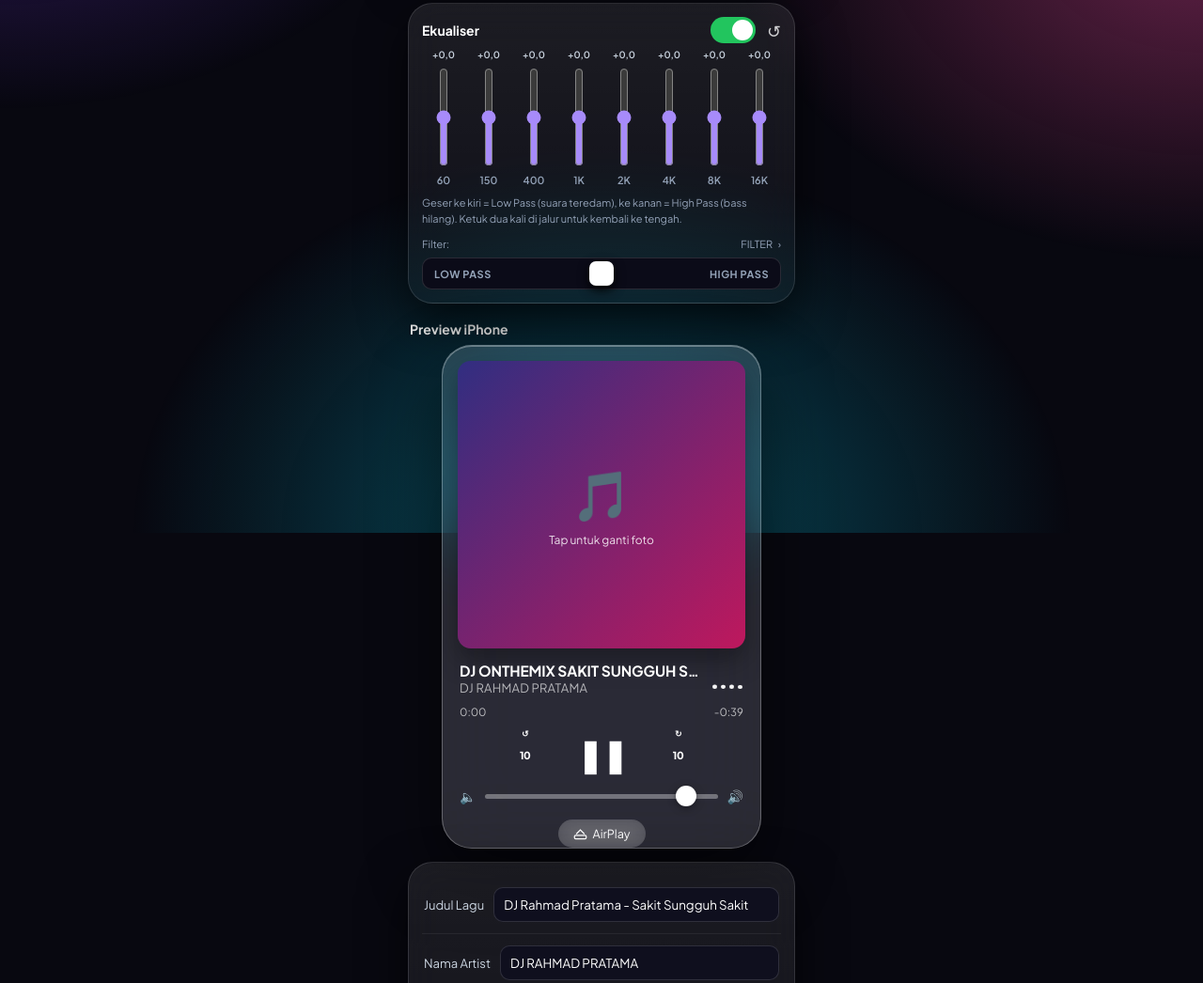
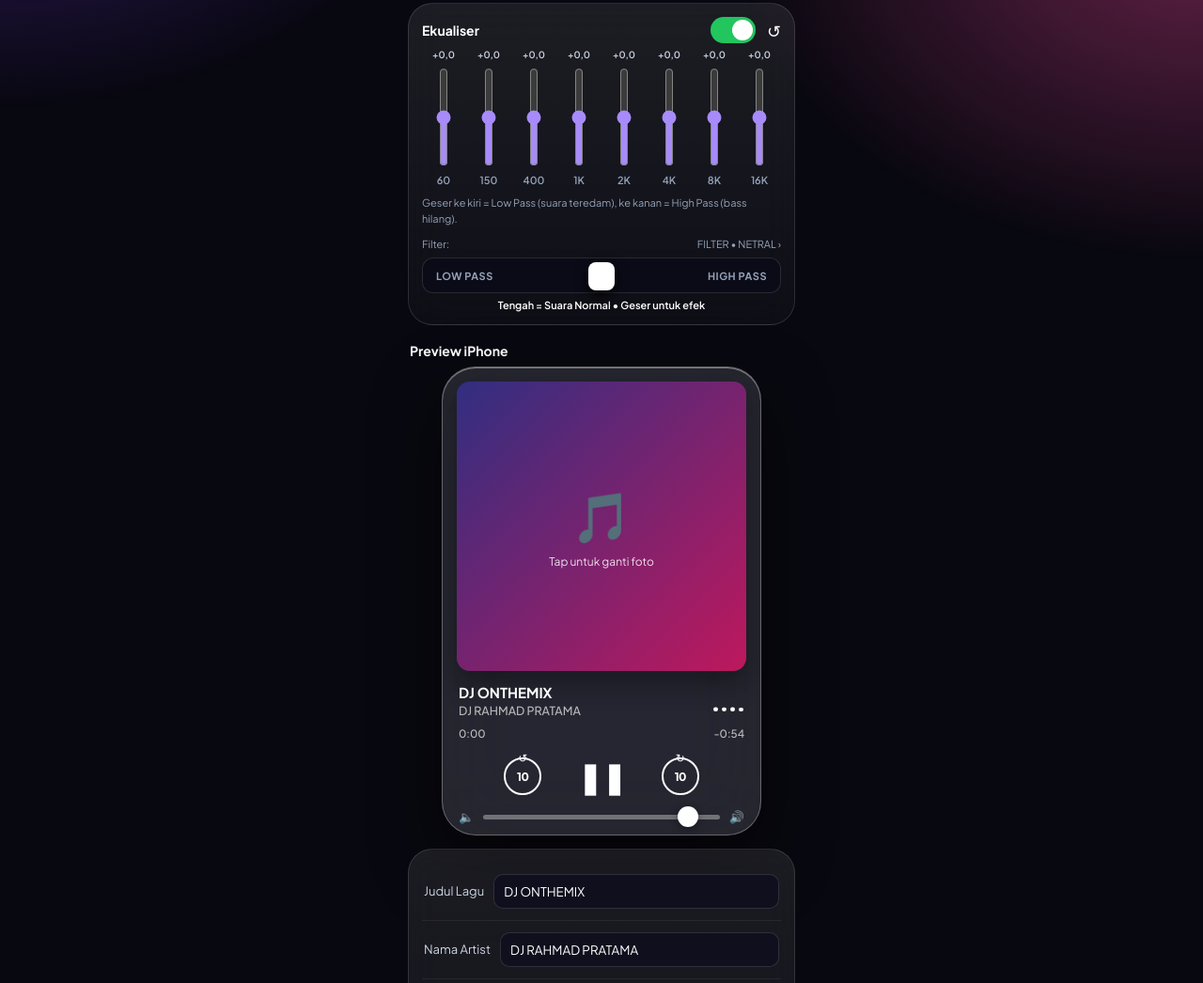
Before and after one commit to rhmdprtma/StudioRemix, a plain HTML site: page index.html in a window 1280 px wide. Shown: the part 233-1279 px from the top of the page at 94% size. Drawn offline with Linux system fonts and the light colour scheme.

Commit message:
Update index.html

```diff
--- a/index.html
+++ b/index.html
@@ -1,25 +1,24 @@
 <!DOCTYPE html>
 <html lang="id"><head><meta charset="UTF-8"><meta name="viewport" content="width=device-width,initial-scale=1">
 <title>StudioRemix - by Tama-ID</title>
-<link href="https://fonts.googleapis.com/css2?family=Plus+Jakarta+Sans:wght@400;600;700;800&display=swap" rel="stylesheet">
+<link href="https://fonts.googleapis.com/css2?family=Plus+Jakarta+Sans:wght@400;500;600;700;800&display=swap" rel="stylesheet">
 <style>
 *{margin:0;padding:0;box-sizing:border-box;font-family:'Plus Jakarta Sans',sans-serif;-webkit-tap-highlight-color:transparent}
 body{background:#080810;color:#fff;min-height:100vh}
-body::before{content:'';position:fixed;inset:0;background:radial-gradient(500px 350px at 0% 0%,#7c3aed66,transparent),radial-gradient(500px 350px at 100% 20%,#ec489966,transparent),radial-gradient(500px 400px at 50% 100%,#06b6d466,transparent)}
+body::before{content:'';position:fixed;inset:0;background:radial-gradient(500px 350px at 0% 0%,#7c3aed66,transparent),radial-gradient(500px 350px at 100% 20%,#ec489966,transparent)}
 .app{position:relative;z-index:1;max-width:440px;margin:auto;padding:14px 14px 80px}
 .top{display:flex;justify-content:space-between;align-items:center;padding:6px 2px 14px}
 .logo{font-weight:800;font-size:22px}.logo i{font-style:normal;background:linear-gradient(90deg,#a78bfa,#f472b6,#22d3ee);-webkit-background-clip:text;-webkit-text-fill-color:transparent}
 .badge{background:#ffffff14;border:1px solid #ffffff25;padding:6px 11px;border-radius:99px;font-size:11px;font-weight:700}
-.card{background:linear-gradient(180deg,#ffffff16,#ffffff07);border:1px solid #ffffff20;backdrop-filter:blur(18px);border-radius:26px;padding:14px;box-shadow:0 20px 50px #000a}
+.card{background:linear-gradient(180deg,#ffffff16,#ffffff07);border:1px solid #ffffff20;backdrop-filter:blur(18px);border-radius:26px;padding:14px}
 .btn{width:100%;border:0;border-radius:14px;padding:13px;font-weight:800;font-size:14px;cursor:pointer}
 .btn-dark{background:#1b1b2e;color:#fff;border:1px solid #ffffff22}
-.btn-grad{background:linear-gradient(90deg,#38bdf8,#818cf8,#e879f9);color:#fff;margin-top:10px;box-shadow:0 10px 30px #818cf855}
-h3{font-size:14px;margin:18px 2px 8px;display:flex;justify-content:space-between;align-items:center}
-h3 span{opacity:.6;font-weight:400}
+.btn-grad{background:linear-gradient(90deg,#38bdf8,#818cf8,#e879f9);color:#fff;margin-top:10px}
+h3{font-size:14px;margin:18px 2px 8px;display:flex;justify-content:space-between}
 .switch{width:48px;height:28px;background:#334155;border-radius:99px;position:relative;cursor:pointer;flex-shrink:0}
 .switch::after{content:'';position:absolute;top:3px;left:3px;width:22px;height:22px;background:#fff;border-radius:50%;transition:.2s}
 .switch.on{background:#22c55e}.switch.on::after{left:23px}
-.reset{font-size:18px;cursor:pointer;opacity:.8}
+.reset{font-size:18px;cursor:pointer}
 .eqTop{display:flex;justify-content:space-between;align-items:center}
 .eqGrid{display:grid;grid-template-columns:repeat(8,1fr);gap:2px;margin-top:6px}
 .eqCol{display:flex;flex-direction:column;align-items:center;gap:8px}
@@ -29,21 +28,25 @@ h3 span{opacity:.6;font-weight:400}
 .eqNote{font-size:11px;color:#94a3b8;line-height:1.5;margin-top:10px}
 .filterBox{margin-top:12px}
 .filterHead{display:flex;justify-content:space-between;font-size:11px;color:#94a3b8;margin-bottom:8px}
-.filterTrack{position:relative;height:34px;background:#0b0b18;border:1px solid #ffffff20;border-radius:10px;display:flex;align-items:center;justify-content:space-between;padding:0 12px;font-size:11px;font-weight:700;letter-spacing:.5px;color:#94a3b8}
-.filterKnob{position:absolute;top:3px;left:50%;transform:translateX(-50%);width:26px;height:26px;background:#fff;border-radius:7px;box-shadow:0 4px 12px #000;cursor:grab}
+.filterTrack{position:relative;height:38px;background:#0b0b18;border:1px solid #ffffff20;border-radius:12px;display:flex;align-items:center;justify-content:space-between;padding:0 14px;font-size:11px;font-weight:700;letter-spacing:.5px;color:#94a3b8;touch-action:none}
+.filterKnob{position:absolute;top:4px;left:50%;transform:translateX(-50%);width:28px;height:30px;background:#fff;border-radius:8px;box-shadow:0 4px 14px #000;cursor:grab;z-index:2}
+.filterVal{text-align:center;font-size:11px;margin-top:6px;color:#fff;font-weight:600}
 
-/* === IPHONE BENERAN - KACA / FROSTED GLASS === */
+/* === IPHONE BENERAN - BENTUKNYA UDAH DIPERBAIKI === */
 .iphone{
-  position:relative;overflow:hidden;border-radius:32px;
+  position:relative;overflow:hidden;
+  /* INI KUNCINYA: bulatnya gede, pendek, gak kepanjangan */
+  border-radius:36px;
   width:100%;max-width:340px;margin:0 auto;
-  aspect-ratio:9/14.2;max-height:600px;
-  background:rgba(255,255,255,0.14);
+  /* dulu 9/14.2 kepanjangan, sekarang 9/13 biar AirPlay gak kepotong */
+  aspect-ratio:9/13.2;
+  background:rgba(255,255,255,0.12);
   backdrop-filter:blur(40px) saturate(180%);-webkit-backdrop-filter:blur(40px) saturate(180%);
-  border:1px solid rgba(255,255,255,0.28);
-  box-shadow:inset 0 1px 0 rgba(255,255,255,.35),0 30px 70px rgba(0,0,0,.55);
-  display:flex;flex-direction:column;padding:16px 16px 14px;
+  border:1px solid rgba(255,255,255,0.30);
+  box-shadow:inset 0 1px 0 rgba(255,255,255,.4),0 30px 70px rgba(0,0,0,.6);
+  display:flex;flex-direction:column;padding:15px 15px 13px;
 }
-.iphoneBg{position:absolute;inset:-20px;background-size:cover;background-position:center;filter:blur(35px) brightness(.55) saturate(1.3);transform:scale(1.1);z-index:0}
+.iphoneBg{position:absolute;inset:-20px;background-size:cover;background-position:center;filter:blur(35px) brightness(.55) saturate(1.4);z-index:0}
 .iphone > *{position:relative;z-index:2}
 .cover{
   border-radius:14px;overflow:hidden;aspect-ratio:1/1;
@@ -51,29 +54,28 @@ h3 span{opacity:.6;font-weight:400}
   box-shadow:0 12px 28px rgba(0,0,0,.35);cursor:pointer;flex-shrink:0;
 }
 .cover img{width:100%;height:100%;object-fit:cover;display:none}
-.cover .ph{font-size:52px;text-align:center}.cover .ph small{display:block;font-size:12px;margin-top:8px;opacity:.85;font-family:'Plus Jakarta Sans',sans-serif}
-.playerInfo{display:flex;align-items:center;gap:10px;margin-top:14px;padding:0 2px}
+.cover .ph{font-size:52px;text-align:center}.cover .ph small{display:block;font-size:12px;margin-top:8px;opacity:.85}
+.playerInfo{display:flex;align-items:center;gap:10px;margin-top:13px;padding:0 2px}
 .playerInfo .txt{flex:1;min-width:0}
-.playerInfo .title{font-size:15.5px;font-weight:700;letter-spacing:-.1px;white-space:nowrap;overflow:hidden;text-overflow:ellipsis;color:#fff}
-.playerInfo .artist{font-size:13px;font-weight:500;color:rgba(255,255,255,.65);white-space:nowrap;overflow:hidden;text-overflow:ellipsis;margin-top:1px;text-transform:uppercase;letter-spacing:.2px}
-.vizMini{width:36px;height:22px;flex-shrink:0;opacity:.95}
-.timeRow{display:flex;justify-content:space-between;font-size:11.5px;font-weight:500;color:rgba(255,255,255,.70);margin:10px 2px 0}
-.progress{height:4px;background:rgba(255,255,255,.22);border-radius:99px;margin:5px 2px 0;overflow:hidden}
+.playerInfo .title{font-size:15px;font-weight:700;white-space:nowrap;overflow:hidden;text-overflow:ellipsis;color:#fff}
+.playerInfo .artist{font-size:12.5px;font-weight:500;color:rgba(255,255,255,.68);white-space:nowrap;overflow:hidden;text-overflow:ellipsis;margin-top:2px;text-transform:uppercase}
+.vizMini{width:36px;height:22px;flex-shrink:0}
+.timeRow{display:flex;justify-content:space-between;font-size:11.5px;font-weight:500;color:rgba(255,255,255,.72);margin:9px 2px 0}
+.progress{height:4px;background:rgba(255,255,255,.25);border-radius:99px;margin:5px 2px 0;overflow:hidden}
 #prog{height:100%;width:0%;background:#fff;border-radius:99px}
-/* TOMBOL IPHONE BENERAN: 10 DETIK - PAUSE - 10 DETIK */
-.iphoneControls{display:flex;align-items:center;justify-content:center;gap:36px;padding:14px 0 2px}
-.iphoneControls button{background:transparent;border:0;color:#fff;cursor:pointer;display:flex;align-items:center;justify-content:center}
-.skip10{width:38px;height:38px;border:2px solid #fff;border-radius:50%;font-size:11px;font-weight:800;position:relative;letter-spacing:-.5px}
-.skip10::after{content:'↺';position:absolute;top:-9px;font-size:9px}
-.skip10.fwd::after{content:'↻'}
-.pauseBtn{font-size:34px;font-weight:700;letter-spacing:-2px;line-height:1}
-.volRow{display:flex;align-items:center;gap:10px;padding:14px 2px 0;max-width:320px;margin:0 auto;width:100%}
-.volRow span{font-size:14px;opacity:.85}
+/* TOMBOL 10 DETIK BENERAN - ADA BULET + PANAHNYA */
+.iphoneControls{display:flex;align-items:center;justify-content:center;gap:34px;padding:13px 0 2px}
+.iphoneControls button{background:transparent;border:0;color:#fff;cursor:pointer;display:flex;flex-direction:column;align-items:center;justify-content:center;gap:0}
+.skip10{width:40px;height:40px;border:2.2px solid #fff;border-radius:50%;position:relative;display:flex;align-items:center;justify-content:center}
+.skip10 b{font-size:12px;font-weight:800;letter-spacing:-.5px}
+.skip10 i{position:absolute;top:-9px;left:50%;transform:translateX(-50%);font-style:normal;font-size:12px;background:transparent}
+.pauseBtn{font-size:32px;font-weight:700;letter-spacing:-1px;line-height:1;padding:0 4px}
+.volRow{display:flex;align-items:center;gap:10px;padding:13px 2px 0;max-width:320px;margin:0 auto;width:100%}
+.volRow span{font-size:13px;opacity:.9}
 .volRow input{flex:1;-webkit-appearance:none;appearance:none;height:5px;border-radius:99px;background:rgba(255,255,255,.35);outline:none}
-.volRow input::-webkit-slider-thumb{-webkit-appearance:none;width:22px;height:22px;background:#fff;border-radius:50%;box-shadow:0 2px 8px rgba(0,0,0,.4);cursor:pointer}
-.volRow input::-moz-range-thumb{width:22px;height:22px;background:#fff;border:none;border-radius:50%}
-.pillRow{display:flex;justify-content:center;margin-top:16px}
-.pill{background:rgba(255,255,255,.16);border:0;padding:7px 16px;border-radius:99px;font-size:12.5px;font-weight:500;color:#fff;cursor:pointer;display:inline-flex;align-items:center;gap:6px;backdrop-filter:blur(10px)}
+.volRow input::-webkit-slider-thumb{-webkit-appearance:none;width:22px;height:22px;background:#fff;border-radius:50%;box-shadow:0 2px 8px rgba(0,0,0,.4)}
+.pillRow{display:flex;justify-content:center;margin-top:14px;padding-bottom:2px}
+.pill{background:rgba(255,255,255,.18);border:0;padding:7px 16px;border-radius:99px;font-size:12.5px;font-weight:500;color:#fff;cursor:pointer;display:inline-flex;align-items:center;gap:6px}
 .row{display:flex;justify-content:space-between;align-items:center;padding:12px 2px;border-bottom:1px solid #ffffff10;font-size:13px;gap:10px}
 .row label{color:#cbd5e1;flex-shrink:0}
 select,input[type=number]{background:#0f0f1e;border:1px solid #ffffff22;color:#fff;border-radius:10px;padding:9px 10px;min-width:135px;text-align:right;outline:none}
@@ -87,24 +89,22 @@ canvas#wave{width:100%;height:60px;background:#00000050;border-radius:12px;margi
 <body>
 <div class="app">
 <div class="top"><div class="logo">Studio<i>Remix</i> 🎧</div><div class="badge">✨ PRO • by Tama-ID</div></div>
-
 <div class="card">
   <button class="btn btn-dark" onclick="document.getElementById('audioIn').click()">+ Upload Song</button>
   <input type="file" id="audioIn" accept="audio/*" hidden>
   <button class="btn btn-grad" id="renderBtn">● Render Video</button>
 </div>
-
 <h3>Ekualiser <span>▲</span></h3>
 <div class="card">
   <div class="eqTop"><b style="font-size:14px">Ekualiser</b><div style="display:flex;gap:12px;align-items:center"><div class="switch on" id="eqSwitch" onclick="this.classList.toggle('on')"></div><span class="reset" onclick="resetEQ()">↺</span></div></div>
   <div class="eqGrid" id="eq"></div>
-  <p class="eqNote">Geser ke kiri = Low Pass (suara teredam), ke kanan = High Pass (bass hilang). Ketuk dua kali di jalur untuk kembali ke tengah.</p>
+  <p class="eqNote">Geser ke kiri = Low Pass (suara teredam), ke kanan = High Pass (bass hilang).</p>
   <div class="filterBox">
-    <div class="filterHead"><span>Filter:</span><span>FILTER &nbsp; ›</span></div>
-    <div class="filterTrack"><span>LOW PASS</span><span>HIGH PASS</span><div class="filterKnob" id="filterKnob"></div></div>
+    <div class="filterHead"><span>Filter:</span><span id="filterLabel">FILTER • NETRAL ›</span></div>
+    <div class="filterTrack" id="filterTrack"><span>LOW PASS</span><span>HIGH PASS</span><div class="filterKnob" id="filterKnob"></div></div>
+    <div class="filterVal" id="filterVal">Tengah = Suara Normal • Geser untuk efek</div>
   </div>
 </div>
-
 <h3>Preview iPhone</h3>
 <div class="iphone" id="stage">
   <div class="iphoneBg" id="bgBlur"></div>
@@ -114,31 +114,29 @@ canvas#wave{width:100%;height:60px;background:#00000050;border-radius:12px;margi
   <input type="file" id="imgIn" accept="image/*" hidden>
   <div class="playerInfo">
     <div class="txt">
-      <div class="title" id="titleView">DJ ONTHEMIX SAKIT SUNGGUH SAKIT</div>
+      <div class="title" id="titleView">DJ ONTHEMIX</div>
       <div class="artist" id="artistView">DJ RAHMAD PRATAMA</div>
     </div>
     <canvas class="vizMini" id="vizMini" width="36" height="22"></canvas>
   </div>
-  <div class="timeRow"><span id="cur">0:00</span><span id="dur">-0:39</span></div>
+  <div class="timeRow"><span id="cur">0:00</span><span id="dur">-0:54</span></div>
   <div class="progress"><div id="prog"></div></div>
   <div class="iphoneControls">
-    <button class="skip10" id="prevBtn">10</button>
+    <button id="prevBtn"><span class="skip10"><i>↺</i><b>10</b></span></button>
     <button class="pauseBtn" id="playBtn">❚❚</button>
-    <button class="skip10 fwd" id="nextBtn">10</button>
+    <button id="nextBtn"><span class="skip10"><i>↻</i><b>10</b></span></button>
   </div>
   <div class="volRow"><span>🔈</span><input type="range" id="vol" min="0" max="100" value="90"><span>🔊</span></div>
   <div class="pillRow"><button class="pill" onclick="toast('AirPlay - Cari perangkat...')"><svg width="15" height="15" viewBox="0 0 24 24" fill="none" stroke="currentColor" stroke-width="2"><path d="M5 12l7-7 7 7"/><rect x="2" y="14" width="20" height="6" rx="2"/></svg> AirPlay</button></div>
 </div>
-
 <div class="card" style="margin-top:14px">
-  <div class="row"><label>Judul Lagu</label><input type="text" id="titleIn" value="DJ Rahmad Pratama - Sakit Sungguh Sakit"></div>
+  <div class="row"><label>Judul Lagu</label><input type="text" id="titleIn" value="DJ ONTHEMIX"></div>
   <div class="row"><label>Nama Artist</label><input type="text" id="artistIn" value="DJ RAHMAD PRATAMA"></div>
   <canvas id="wave"></canvas>
   <div class="flex" style="margin-top:10px"><button class="chip" onclick="playPart()">▶ Putar Bagian</button><button class="chip" onclick="setStart()">Mulai di sini</button><button class="chip" onclick="setEnd()">Akhir di sini</button></div>
   <div class="row"><label>Mulai (detik)</label><input type="number" id="startIn" value="0"></div>
   <div class="row"><label>Sampai (detik)</label><input type="number" id="endIn" value="30"></div>
 </div>
-
 <h3>Pengaturan Video</h3>
 <div class="card">
   <div class="row"><label>Resolusi</label><select id="res"><option>480p</option><option selected>720p (HD)</option><option>1080p</option></select></div>
@@ -146,9 +144,7 @@ canvas#wave{width:100%;height:60px;background:#00000050;border-radius:12px;margi
   <div class="row"><label>FPS</label><select><option>24</option><option selected>30</option><option>60</option></select></div>
   <div class="row"><label>Visualizer</label><select id="vizSel"><option>iOS (5 Batang)</option><option>Wave</option><option>Circle</option></select></div>
   <div class="row"><label>Latar</label><select><option>Blur Cover</option><option>Hitam Pekat</option><option>Gradient Neon</option></select></div>
-  <div class="row"><label>Effect Visual</label><div class="flex"><button class="chip on">Kilau Cover</button><button class="chip">Partikel</button></div></div>
 </div>
-
 <h3>Efek Suara</h3>
 <div class="card">
   <div class="row"><label>Kecepatan</label><select id="speed" onchange="setSpeed()"><option value="0.75">0.75x</option><option value="1" selected>1x (normal)</option><option value="1.25">1.25x</option><option value="1.5">1.5x</option></select></div>
@@ -156,25 +152,58 @@ canvas#wave{width:100%;height:60px;background:#00000050;border-radius:12px;margi
   <div class="row"><label>Reverb</label><select><option>Mati</option><option>Ruangan</option><option>Hall</option></select></div>
   <div class="row"><label>Reverb Mix (%)</label><input type="number" value="30"></div>
   <div class="row"><label>Efek 8D (putar)</label><div class="switch" onclick="this.classList.toggle('on')"></div></div>
-  <div class="row"><label>Kecepatan Putar 8D</label><select><option>Sedang (10 dtk)</option><option>Lambat</option><option>Cepat</option></select></div>
-  <div class="row"><label>Arah Putar</label><select><option>Searah jarum jam</option><option>Berlawanan</option></select></div>
 </div>
 <p style="text-align:center;font-size:11px;color:#64748b;margin-top:18px">StudioRemix • by Tama-ID</p>
 </div>
 <div class="toast" id="toast"></div>
 <script>
-let audioCtx,srcNode,filters=[],gainNode,analyser,audioEl=new Audio();
+let audioCtx,srcNode,filters=[],gainNode,analyser,audioEl=new Audio(),lowpass,highpass;
 const freqs=[60,150,400,1000,2000,4000,8000,16000];
 const eqDiv=document.getElementById('eq');
 freqs.forEach((f,i)=>{let d=document.createElement('div');d.className='eqCol';d.innerHTML=`<span id="eqVal${i}">+0,0</span><input type="range" min="-12" max="12" step="0.5" value="0" oninput="setEQ(${i},this.value)"><b>${f>=1000?f/1000+'K':f}</b>`;eqDiv.appendChild(d)});
 function toast(t){let e=document.getElementById('toast');e.textContent=t;e.style.display='block';setTimeout(()=>e.style.display='none',2000)}
-function initAudio(){if(audioCtx)return;audioCtx=new (window.AudioContext||window.webkitAudioContext)();srcNode=audioCtx.createMediaElementSource(audioEl);analyser=audioCtx.createAnalyser();analyser.fftSize=256;gainNode=audioCtx.createGain();gainNode.gain.value=.9;let last=srcNode;freqs.forEach(f=>{let b=audioCtx.createBiquadFilter();b.type='peaking';b.frequency.value=f;b.Q.value=1;filters.push(b);last.connect(b);last=b});last.connect(gainNode);gainNode.connect(analyser);analyser.connect(audioCtx.destination)}
+function initAudio(){
+  if(audioCtx)return;
+  audioCtx=new (window.AudioContext||window.webkitAudioContext)();
+  srcNode=audioCtx.createMediaElementSource(audioEl);
+  analyser=audioCtx.createAnalyser();analyser.fftSize=256;
+  gainNode=audioCtx.createGain();gainNode.gain.value=.9;
+  // === FILTER BENERAN - INI YANG TADI GAK ADA ===
+  lowpass=audioCtx.createBiquadFilter();lowpass.type='lowpass';lowpass.frequency.value=20000;lowpass.Q.value=0.7;
+  highpass=audioCtx.createBiquadFilter();highpass.type='highpass';highpass.frequency.value=20;highpass.Q.value=0.7;
+  let last=srcNode;
+  last.connect(lowpass);last=lowpass;last.connect(highpass);last=highpass;
+  freqs.forEach(f=>{let b=audioCtx.createBiquadFilter();b.type='peaking';b.frequency.value=f;b.Q.value=1;filters.push(b);last.connect(b);last=b});
+  last.connect(gainNode);gainNode.connect(analyser);analyser.connect(audioCtx.destination);
+}
+// === FUNGSI LOW PASS / HIGH PASS BENERAN ===
+function applyFilter(pos){ // pos -100 (low) sampai +100 (high)
+  if(!audioCtx) return;
+  if(pos < -5){
+    // Geser ke kiri = LOW PASS, frekuensi diturunin, suara jadi mendem / bass doang
+    let t = Math.abs(pos)/100; // 0-1
+    lowpass.frequency.value = 20000 * Math.pow(0.02, t); // 20000 -> 400 Hz
+    highpass.frequency.value = 20;
+    document.getElementById('filterLabel').textContent='FILTER • LOW PASS ›';
+    document.getElementById('filterVal').textContent='LOW PASS - Suara mendem, treble hilang, bass nendang';
+  } else if(pos > 5){
+    let t = pos/100;
+    highpass.frequency.value = 20 * Math.pow(50, t); // 20 -> 1000 Hz
+    lowpass.frequency.value = 20000;
+    document.getElementById('filterLabel').textContent='FILTER • HIGH PASS ›';
+    document.getElementById('filterVal').textContent='HIGH PASS - Bass hilang, suara cempreng / tipis';
+  } else {
+    lowpass.frequency.value=20000; highpass.frequency.value=20;
+    document.getElementById('filterLabel').textContent='FILTER • NETRAL ›';
+    document.getElementById('filterVal').textContent='Tengah = Suara Normal • Geser untuk efek';
+  }
+}
 function setEQ(i,v){document.getElementById('eqVal'+i).textContent=(v>=0?'+':'')+Number(v).toFixed(1).replace('.',',');if(filters[i])filters[i].gain.value=Number(v)}
-function resetEQ(){document.querySelectorAll('#eq input').forEach((e,i)=>{e.value=0;setEQ(i,0)});toast('Equalizer direset')}
+function resetEQ(){document.querySelectorAll('#eq input').forEach((e,i)=>{e.value=0;setEQ(i,0)});applyFilter(0);let k=document.getElementById('filterKnob');k.style.left='50%';toast('Equalizer + Filter direset')}
 function setSpeed(){audioEl.playbackRate=parseFloat(document.getElementById('speed').value)}
 document.getElementById('audioIn').onchange=e=>{let f=e.target.files[0];if(!f)return;audioEl.src=URL.createObjectURL(f);initAudio();document.getElementById('titleIn').value=f.name.replace('.mp3','');syncTitle();audioEl.onloadedmetadata=()=>{document.getElementById('dur').textContent='-'+fmt(audioEl.duration);document.getElementById('endIn').value=Math.min(30,Math.floor(audioEl.duration));drawWave()};toast('Lagu dimuat: '+f.name)};
 document.getElementById('imgIn').onchange=e=>{let f=e.target.files[0];if(!f)return;let u=URL.createObjectURL(f);let img=document.getElementById('coverImg');img.src=u;img.style.display='block';document.getElementById('ph').style.display='none';document.getElementById('bgBlur').style.backgroundImage=`url(${u})`;toast('Foto dimuat ✓')};
-function syncTitle(){document.getElementById('titleView').textContent=document.getElementById('titleIn').value;document.getElementById('artistView').textContent=document.getElementById('artistIn').value.toUpperCase()}
+function syncTitle(){document.getElementById('titleView').textContent=document.getElementById('titleIn').value.toUpperCase();document.getElementById('artistView').textContent=document.getElementById('artistIn').value.toUpperCase()}
 document.getElementById('titleIn').oninput=syncTitle;document.getElementById('artistIn').oninput=syncTitle;
 document.getElementById('playBtn').onclick=()=>{initAudio();audioCtx.resume();if(audioEl.paused){audioEl.play();document.getElementById('playBtn').textContent='❚❚'}else{audioEl.pause();document.getElementById('playBtn').textContent='▶'}};
 document.getElementById('prevBtn').onclick=()=>audioEl.currentTime=Math.max(0,audioEl.currentTime-10);
@@ -190,8 +219,20 @@ drawWave();
 let mini=document.getElementById('vizMini'),mctx=mini.getContext('2d');
 function drawMini(){requestAnimationFrame(drawMini);mctx.clearRect(0,0,36,22);let d=new Uint8Array(64);if(analyser)analyser.getByteFrequencyData(d);else for(let i=0;i<64;i++)d[i]=Math.random()*25;for(let i=0;i<4;i++){let h=4+d[i*10]/10;let x=3+i*9;mctx.fillStyle='#fff';mctx.beginPath();mctx.roundRect(x,22-h,5,h,3);mctx.fill()}}
 drawMini();
-let knob=document.getElementById('filterKnob'),drag=false;
-knob.onpointerdown=()=>drag=true;window.onpointerup=()=>drag=false;
-window.onpointermove=e=>{if(!drag)return;let r=knob.parentElement.getBoundingClientRect();let x=Math.max(10,Math.min(r.width-36,e.clientX-r.left));knob.style.left=x+'px'};
-document.getElementById('renderBtn').onclick=()=>toast('Render jalan... (versi demo, upload dulu lagunya bung!)');
+// === KNOB FILTER SEKARANG BENERAN NYAMBUNG KE SUARA ===
+let knob=document.getElementById('filterKnob'),track=document.getElementById('filterTrack'),drag=false;
+function moveFilter(e){
+  let r=track.getBoundingClientRect();
+  let x=Math.max(14,Math.min(r.width-42,e.clientX-r.left));
+  knob.style.left=x+'px';
+  let pos=((x-14)/(r.width-56)-0.5)*200; // -100 sampai +100
+  applyFilter(pos);
+}
+knob.onpointerdown=e=>{drag=true;knob.setPointerCapture(e.pointerId)};
+track.onpointerdown=e=>{drag=true;moveFilter(e)};
+window.onpointermove=e=>{if(!drag)return;moveFilter(e)};
+window.onpointerup=()=>drag=false;
+// Double klik track = balik ke tengah
+track.ondblclick=()=>{knob.style.left='50%';applyFilter(0)};
+document.getElementById('renderBtn').onclick=()=>toast('Render jalan... upload dulu lagunya bung!');
 </script></body></html>
```
